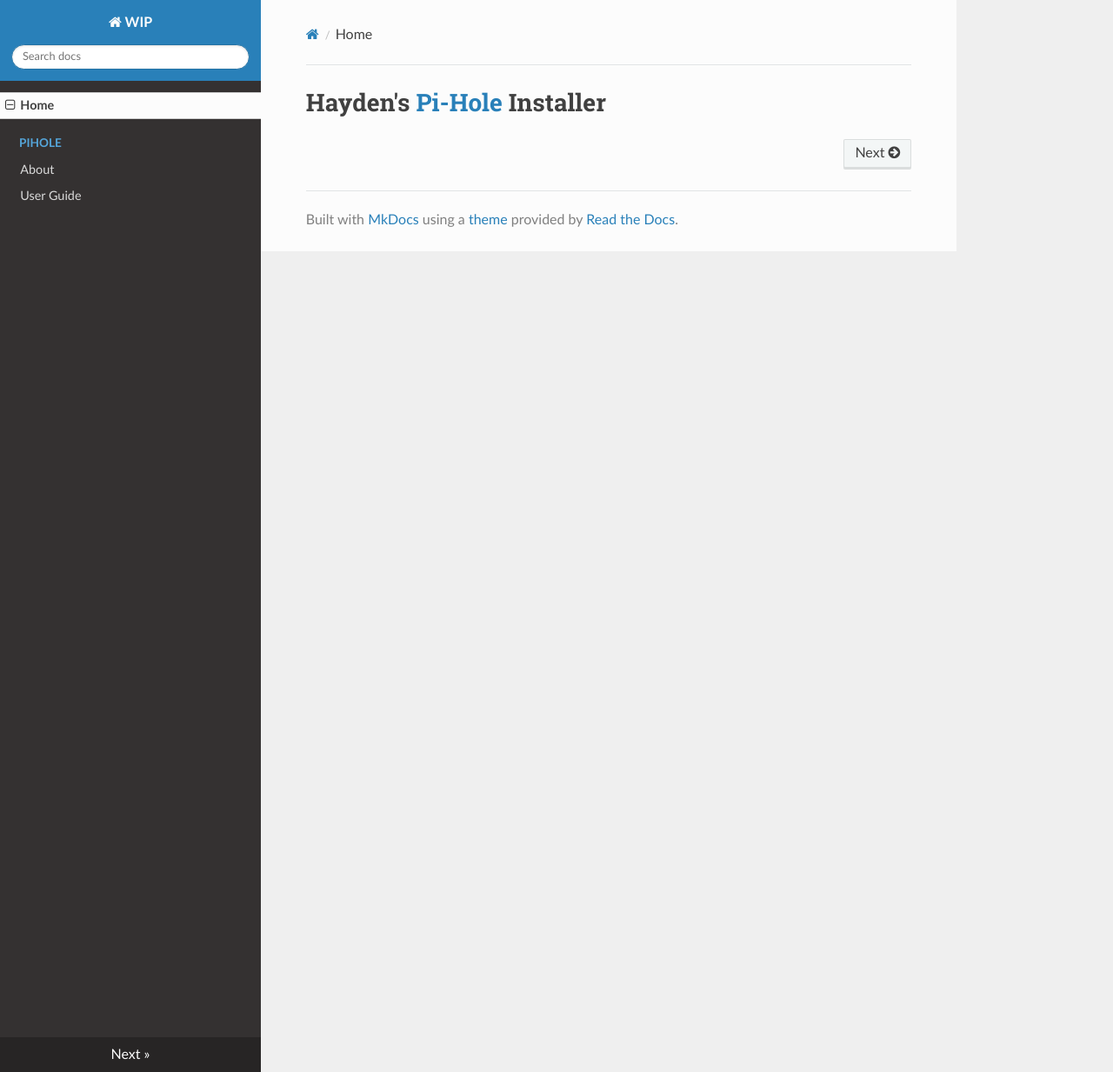
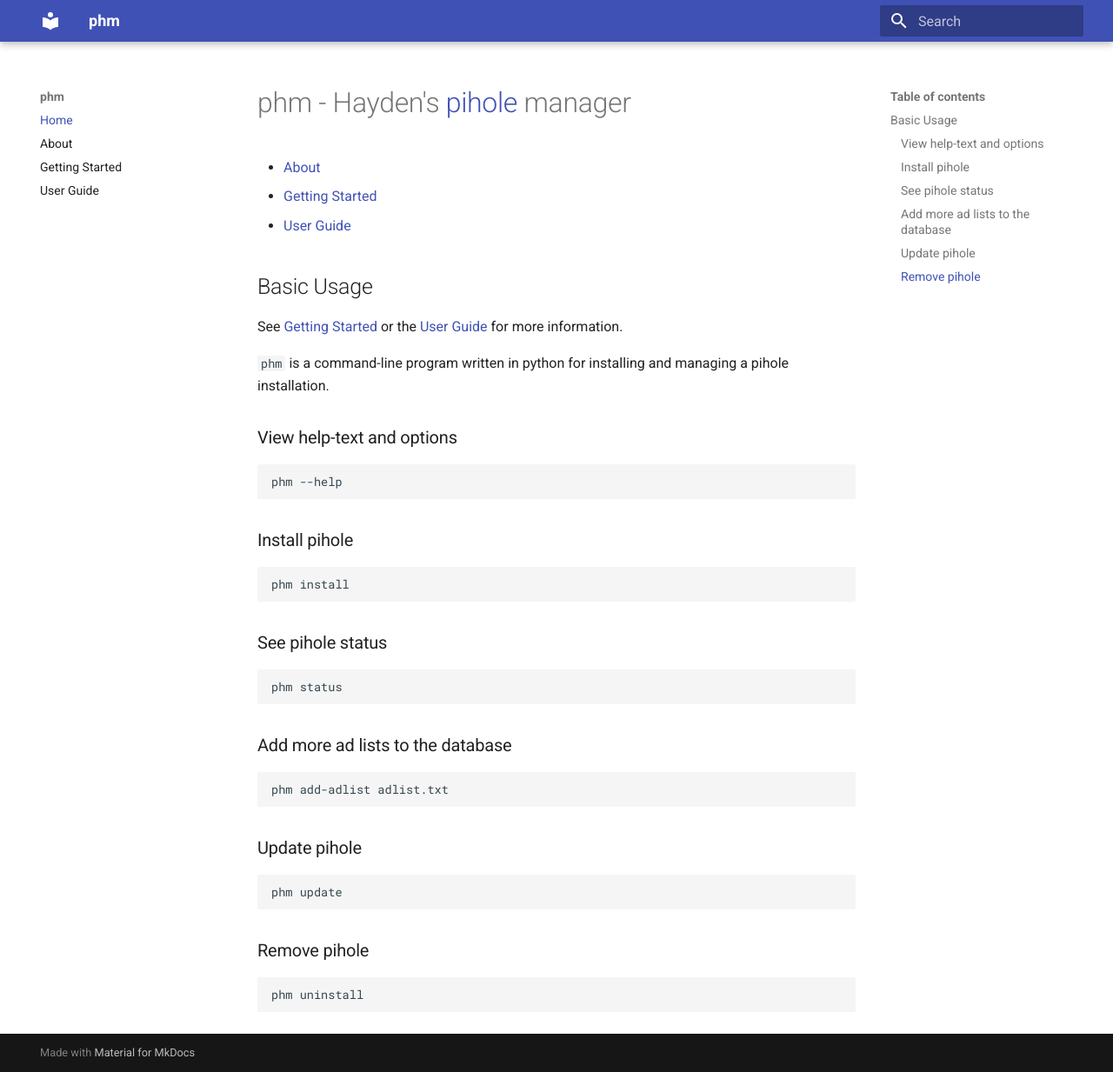
Before and after one commit to hholb/home-netsec, an MkDocs documentation site: the page built from docs/index.md, in a window 1280 px wide and 1233 px high. Shown: the whole window at 87% size. Built offline with MkDocs 1.6.1 and Material for MkDocs 9.7.7, drawn with Linux system fonts in a browser that asks for light colours; nearby versions of some CDN libraries.

Commit message:
Fix install script, add documentation
Fixed and issue with phm install that would cause the install script
to fail trying to use ncurses.

````diff
--- a/docs/index.md
+++ b/docs/index.md
@@ -1 +1,43 @@
-# Hayden's [Pi-Hole](https://pi-hole.net) Installer
+# phm - Hayden's [pihole](https://pi-hole.net) manager
+
+- [About](pihole/about.md)
+- [Getting Started](pihole/getting-started.md)
+- [User Guide](pihole/user-guide.md)
+
+## Basic Usage
+
+See [Getting Started](pihole/getting-started.md) or
+the [User Guide](pihole/user-guide.md) for more information.
+
+`phm` is a command-line program written in python for installing and
+managing a pihole installation.
+
+### View help-text and options
+``` shell
+phm --help
+```
+
+### Install pihole
+``` shell
+phm install
+```
+
+### See pihole status
+``` shell
+phm status
+```
+
+### Add more ad lists to the database
+``` shell
+phm add-adlist adlist.txt
+```
+
+### Update pihole
+``` shell
+phm update
+```
+
+### Remove pihole
+``` shell
+phm uninstall
+```
--- a/docs/pihole/getting-started.md
+++ b/docs/pihole/getting-started.md
@@ -5,49 +5,37 @@
 
 The images below are from a new virtual machine running Ubuntu 24.04.
 
-# Requirements
+## Requirements
 - [Pi-Hole Supported Operating System](https://docs.pi-hole.net/main/prerequisites/#supported-operating-systems)
 - git
 - python
 
-# Install
+## Install
 
-##Clone the repository
+### Download the phm script
 ``` shell
-git clone https://github.com/hholb/home-netsec
-cd home-netsec
+curl -sSL https://raw.githubusercontent.com/hholb/phm/main/phm > phm
+chmod +x phm
 ```
 
-##Run the install script
+### Install pihole
 
-Run `install.sh`. It must be run as root for the Pi-Hole installer to
-work correctly.
 ``` shell
-sudo ./install.sh
+./phm install
 ```
 
-This downloads and runs the Pi-Hole installation script from the official Pi-Hole
-repository. It will ask you a few questions along the
-way. I will walk through each step below.
+This downloads and runs the officaial Pi-Hole installation script from
+the Pi-Hole repository. It will ask you a few questions along the
+way. See the [User Guide](user-guide.md) for more details.
 
-Move through the menu screens by pressing `Enter` or typing one of
-the highlighted characters. Move the cursor with the left and right
-arrow keys.
+## Uninstall
 
-Pi-Hole needs its host device IP address to be static for other devices on your
-network to reliably communicate with it.
-!!TODO
-
-# Uninstall
-
-Uninstall Pi-Hole
+### Uninstall Pi-Hole
 ``` shell
-sudo ./uninstall.sh
+./phm uninstall
 ```
 
-Remove this repository
-
+### Uninstall phm
 ``` shell
-cd ..
-rm -r home-netsec
+rm phm
 ```
--- /dev/null
+++ b/docs/pihole/user-guide.md
@@ -0,0 +1,156 @@
+# User Guide
+
+## Install
+
+### Install phm
+
+`phm` is a stand-alone python script. It only uses the standard
+library and should run on any system with `python3`. However,
+installing pihole will only work out of the box on their supported
+systems.
+
+#### Download `phm`
+
+``` shell
+curl -sSL https://raw.githubusercontent.com/hholb/phm/main/phm > phm
+```
+
+#### Optional: Add execute permission
+
+``` shell
+chmod +x phm
+```
+
+#### Run phm
+With execute permission.
+
+``` shell
+./phm status
+```
+
+Without execute permission.
+
+``` shell
+python3 phm status
+```
+If pihole is installed and running you should see the status.
+
+![pihole status](../images/phm_status_up.png)
+
+#### Optional: Add `phm` to `$PATH`
+Adding `phm` to your `$PATH` environment variable makes it so you can
+run `phm` without `./` or `python3`.
+
+``` shell
+mkdir ~/bin
+mv phm ~/bin/phm
+export PATH="~/bin:$PATH"
+# no longer need ./phm or 'python3 phm'
+phm status
+```
+
+### Install pihole
+
+``` shell
+phm install
+```
+
+This starts the installer which walks you through the installation process.
+
+![phm isntall](../images/phm_install_01.png)
+
+#### Post-install
+
+After install pihole, you need to tell other devices on your network
+to use pihole as their default DNS server. This is device specific, so
+you will need to look up how to confiugre DNS settings for your
+device. Typically you need to set the IP address of the DNS server you
+want to use somewhere in the network/internet configureation settings.
+
+A better option is to configure your router to automatically tell
+devices to use the pihole as their primary DNS server. This is also
+specific to your router, so look up the details for your specific
+hardware. Usually you need to login to your routers admin interface
+and configure default DNS settings to use the pihole's IP address.
+
+Refer to the [pihole post-install](https://docs.pi-hole.net/main/post-install/) documentation for additional details.
+
+## Uninstall
+
+### Uninstall pihole
+
+Remove pihole from your system using `phm uninstall`.
+
+``` shell
+phm uninstall
+```
+
+![phm uninstall](../images/phm_uninstall.png)
+
+### Uninstall phm
+
+To uninstall `phm` simply delete the `phm` script.
+
+``` shell
+rm phm
+```
+
+## Usage
+### `add-adlist`
+Insert records into the pihole database from the given ad list. The
+ad list should be a text file where each line is the URL of a list of
+domains. See [this](https://firebog.net/) for examples. Many of these
+lists are included with phm.
+
+``` shell
+phm add-adlist --adlist adlist.txt
+```
+
+You can pass the `--no-update` flag to insert the ad domains wihtout
+running the pihole databse update script. This means the domains will
+not be on the blacklist until the pihole restarts or you run `phm update`
+
+### `help`
+Print the help text for `phm`
+
+``` shell
+phm --help
+# or
+phm -h
+```
+
+### `install`
+Installs pihole. If pihole is already installed, this will let you
+reconfigure the current install.
+
+``` shell
+phm install
+```
+
+### `status`
+View pihole status. This is just a wrapper around `pihole status`
+
+``` shell
+phm status
+```
+
+### `update`
+Update the pihole software, and trigger and update of the pihole
+database.
+
+``` shell
+phm update
+```
+
+### `uninstall`
+Remove pihole from the system.
+
+``` shell
+phm uninstall
+```
+
+To uninstall `phm` simply remove the `phm` script.
+
+``` shell
+rm phm
+```
--- a/mkdocs.yml
+++ b/mkdocs.yml
@@ -1,12 +1,13 @@
-site_name: WIP
+site_name: phm
+site_url: "https://cs.unca.edu/~hholbroo/phm/"
 nav:
   - Home: index.md
-  - PiHole:
-      - About: pihole/about.md
-      - User Guide: pihole/getting-started.md
+  - About: pihole/about.md
+  - Getting Started: pihole/getting-started.md
+  - User Guide: pihole/user-guide.md
 
 theme:
-  name: readthedocs
+  name: material
   color_mode: auto
   user_color_mode_toggle: true
 
````
Also changed, not shown: docs/pihole/about.md (+45 -0 lines), pyproject.toml (added, +15 -0 lines), docs/images/phm_help.png (added), docs/images/phm_install_01.png (added), docs/images/phm_status_up.png (added), docs/images/phm_update_01.png (added), docs/images/phm_update_02.png (added), 2 other files.
